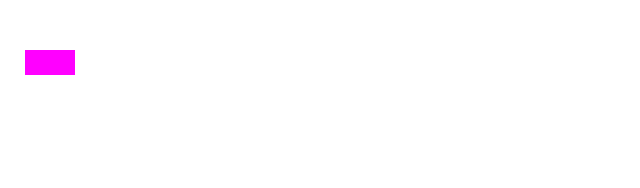
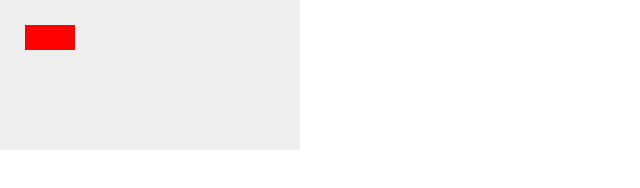
Before and after one commit to Ardison-Gardner/Udemy-JavaScript.GameDevelopment, a plain HTML site: page index.html in a window 1280 px wide. Shown: the whole page, without its empty margins (0-640 px from the left). Drawn offline with Linux system fonts and the light colour scheme.

Commit message:
Dev: Added background color to canvas for development.

```diff
--- a/script.js
+++ b/script.js
@@ -1,8 +1,8 @@
 var canvas = document.getElementById('myCanvas');
-var context = canvas.getContext('2d');
+var ctx = canvas.getContext('2d');
 
-context.beginPath();
-context.rect(25, 50, 50, 25);
-context.fillStyle = '#FF00FF';
-context.fill();
-context.closePath();
+ctx.beginPath();
+ctx.rect(25, 25, 50, 25);
+ctx.fillStyle = '#FF0000';
+ctx.fill();
+ctx.closePath();
--- a/style.css
+++ b/style.css
@@ -2,3 +2,7 @@
   padding: 0;
   margin: 0;
 }
+
+#myCanvas {
+  background-color: #eeeeee;
+}
```
Also changed, not shown: index.html (+1 -1 lines).
